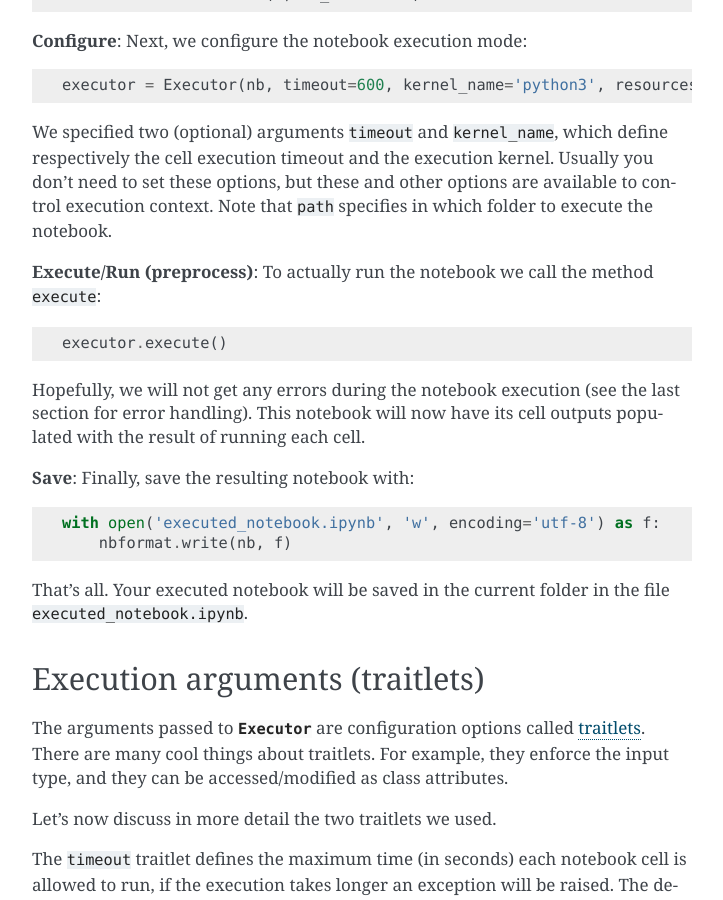
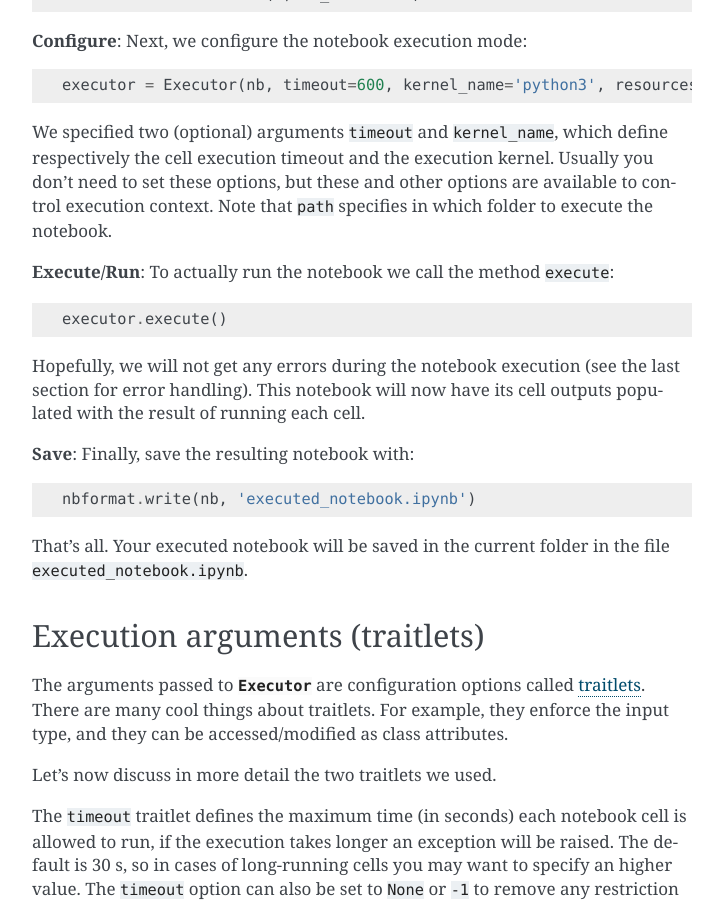
Before and after one commit to jupyter/nbclient, a Sphinx documentation site: the page built from docs/execute.rst, in a window 1280 px wide and 900 px high, scrolled down 876 px. Shown: the whole window, without its empty margins (388-1111 px from the left). Built offline with Sphinx 7.4.7, drawn with Linux system fonts in a browser that asks for light colours.

Commit message:
Fixed more docs, and all travis failures

```diff
--- a/docs/conf.py
+++ b/docs/conf.py
@@ -150,9 +150,7 @@ latex_elements = {
 # Grouping the document tree into LaTeX files. List of tuples
 # (source start file, target name, title,
 #  author, documentclass [howto, manual, or own class]).
-latex_documents = [
-    (master_doc, 'nbclient.tex', 'nbclient Documentation', 'jupyter team', 'manual')
-]
+latex_documents = [(master_doc, 'nbclient.tex', 'nbclient Documentation', 'jupyter team', 'manual')]
 
 
 # -- Options for manual page output ---------------------------------------
--- a/docs/execute.rst
+++ b/docs/execute.rst
@@ -49,7 +49,7 @@ Usually you don't need to set these options, but these and other options are
 available to control execution context. Note that ``path`` specifies
 in which folder to execute the notebook.
 
-**Execute/Run (preprocess)**: To actually run the notebook we call the method
+**Execute/Run**: To actually run the notebook we call the method
 ``execute``::
 
     executor.execute()
@@ -61,8 +61,7 @@ each cell.
 
 **Save**: Finally, save the resulting notebook with::
 
-    with open('executed_notebook.ipynb', 'w', encoding='utf-8') as f:
-        nbformat.write(nb, f)
+    nbformat.write(nb, 'executed_notebook.ipynb')
 
 That's all. Your executed notebook will be saved in the current folder
 in the file ``executed_notebook.ipynb``.
--- a/nbclient/__init__.py
+++ b/nbclient/__init__.py
@@ -1,2 +1,2 @@
-from .execute import Executor
-from ._version import version as __version__
+from .execute import Executor  # noqa: F401
+from ._version import version as __version__  # noqa: F401
--- a/requirements-dev.txt
+++ b/requirements-dev.txt
@@ -9,6 +9,7 @@ flake8
 tox
 bumpversion
 pebble
+xmltodict
 black; python_version >= '3.6'
 pip>=18.1
 wheel>=0.31.0
```
Also changed, not shown: 3 other files.
